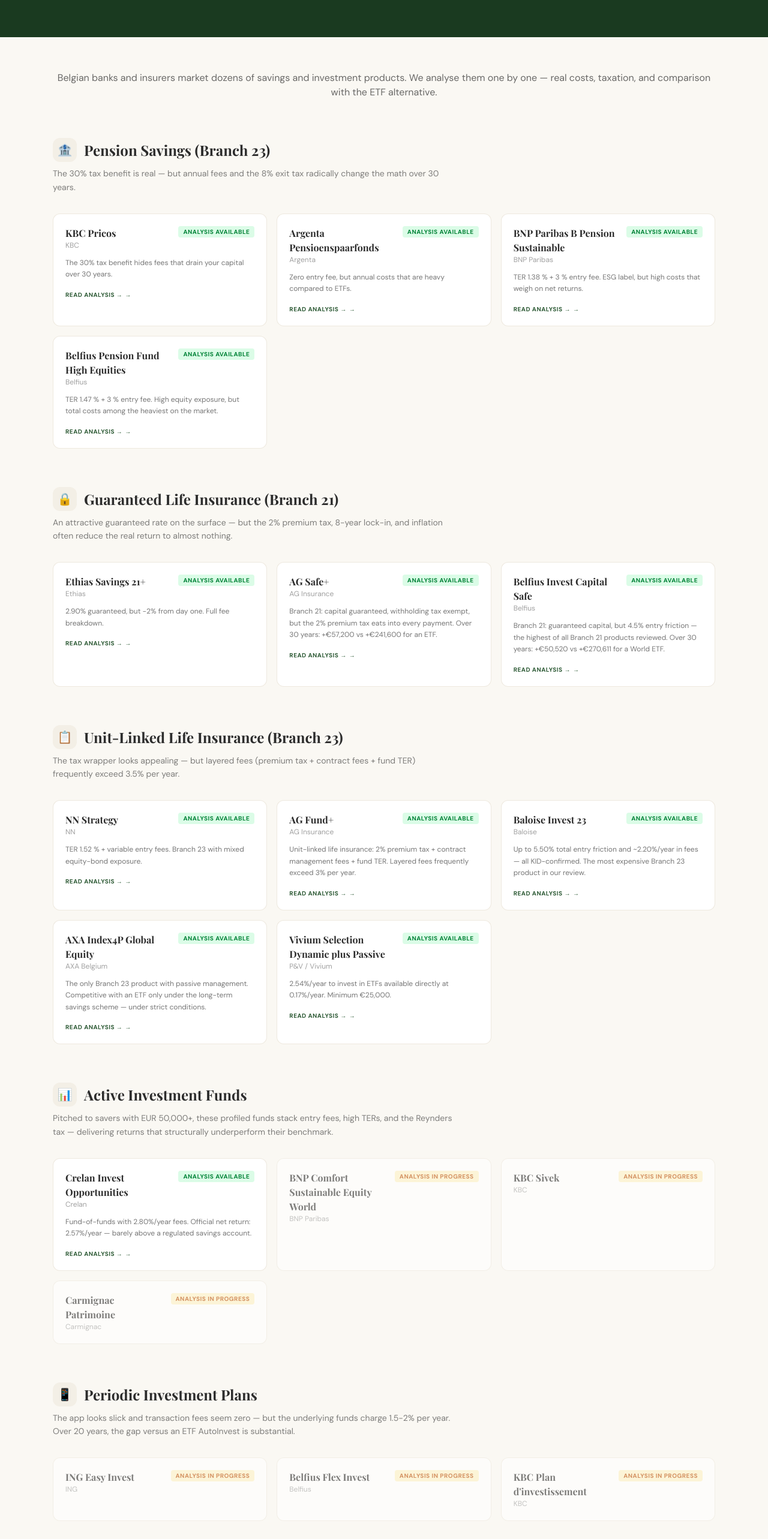
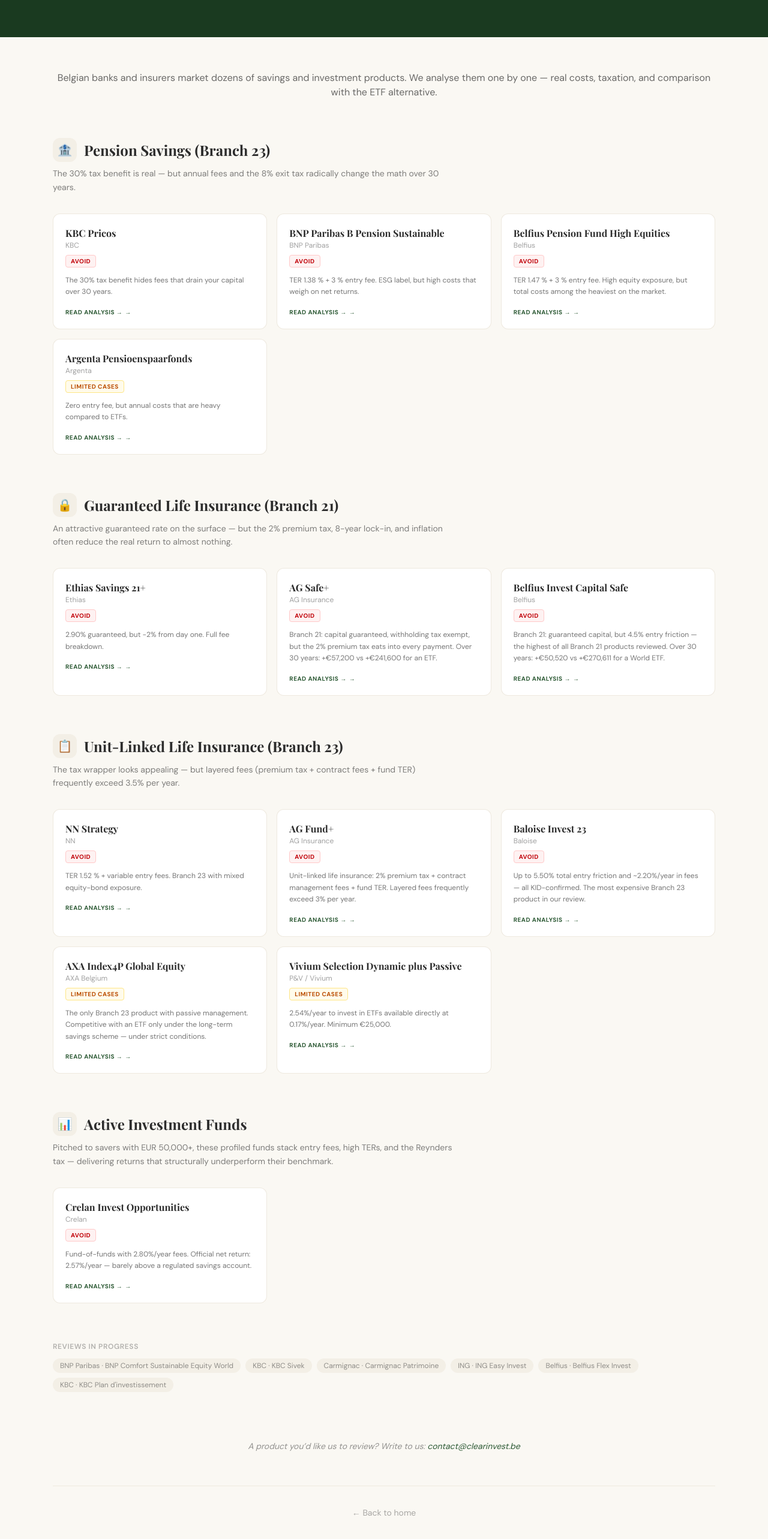
Before and after one commit to qrosar/clearInvest, a Next.js app: page /en/analyse-produits in a window 1280 px wide. Shown: the part 230-2796 px from the top of the page at 60% size. Built offline with nearby package versions, Linux system fonts and the light colour scheme; a web font is replaced by a local one.

Commit message:
Product Review page changes

```diff
--- a/app/[locale]/analyse-produits/page.tsx
+++ b/app/[locale]/analyse-produits/page.tsx
@@ -18,22 +18,27 @@
   }
 }
 
+type Verdict = 'avoid' | 'avoid_conditions' | 'niche';
+
 interface ProductCardProps {
   name: string;
   provider: string;
-  status: 'available' | 'in_progress';
-  link?: string;
+  link: string;
   teaser?: string;
-  statusLabel: string;
+  verdict?: Verdict;
+  verdictLabel?: string;
   readAnalysisLabel?: string;
 }
 
-function ProductCard({ name, provider, status, link, teaser, statusLabel, readAnalysisLabel }: ProductCardProps) {
-  const isAvailable = status === 'available' && link;
+function ProductCard({ name, provider, link, teaser, verdict, verdictLabel, readAnalysisLabel }: ProductCardProps) {
+  const verdictStyles: Record<Verdict, string> = {
+    avoid: 'bg-red-50 text-red-700 border border-red-200',
+    avoid_conditions: 'bg-amber-50 text-amber-700 border border-amber-200',
+    niche: 'bg-[var(--warm-tan)]/30 text-[var(--charcoal)]/60',
+  };
 
-  const content = (
-    <>
-      <div className="flex items-start justify-between gap-4">
+  return (
+    <Link href={link} className="group flex flex-col rounded-xl border border-[var(--warm-tan)]/40 bg-white p-5 transition-all duration-200 hover:-translate-y-0.5 hover:shadow-md cursor-pointer">
       <div>
         <h3 className="font-heading text-base font-bold text-[var(--charcoal)]">
           {name}
@@ -41,14 +46,11 @@
         <p className="text-xs text-[var(--charcoal)]/45">
           {provider}
         </p>
-        </div>
-        <span className={`flex-shrink-0 whitespace-nowrap rounded px-2 py-0.5 text-[10px] font-bold uppercase tracking-wider ${
-          isAvailable
-            ? 'bg-green-100 text-green-700'
-            : 'bg-amber-100 text-amber-700'
-        }`}>
-          {statusLabel}
+        {verdict && verdictLabel && (
+          <span className={`mt-2 inline-flex rounded px-2 py-0.5 text-[10px] font-bold uppercase tracking-wider ${verdictStyles[verdict]}`}>
+            {verdictLabel}
           </span>
+        )}
       </div>
 
       {teaser && (
@@ -57,37 +59,25 @@
         </p>
       )}
 
-      {isAvailable && (
       <div className="mt-4 flex items-center gap-1 text-[10px] font-bold uppercase tracking-wider text-[var(--forest)]">
         <span>{readAnalysisLabel || "Lire l'analyse"}</span>
         <span className="transition-transform duration-200 group-hover:translate-x-0.5">→</span>
       </div>
-      )}
-    </>
-  );
-
-  const className = `group flex flex-col rounded-xl border border-[var(--warm-tan)]/40 bg-white p-5 transition-all duration-200 ${
-    isAvailable
-      ? 'hover:-translate-y-0.5 hover:shadow-md cursor-pointer'
-      : 'opacity-60 cursor-default'
-  }`;
-
-  if (isAvailable) {
-    return (
-      <Link href={link} className={className}>
-        {content}
     </Link>
   );
 }
 
-  return (
-    <div className={className}>
-      {content}
-    </div>
-  );
-}
-
-function CategorySection({ title, subtitle, icon, children }: { title: string; subtitle: string; icon: string; children: React.ReactNode }) {
+function CategorySection({
+  title,
+  subtitle,
+  icon,
+  children,
+}: {
+  title: string;
+  subtitle: string;
+  icon: string;
+  children: React.ReactNode;
+}) {
   return (
     <section className="mb-16">
       <div className="mb-8">
@@ -110,8 +100,39 @@
   );
 }
 
+interface ComingSoonProduct {
+  name: string;
+  provider: string;
+}
+
+function ComingSoonSection({ heading, products }: { heading: string; products: ComingSoonProduct[] }) {
+  return (
+    <div className="mb-12">
+      <p className="mb-3 text-xs font-semibold uppercase tracking-wider text-[var(--charcoal)]/35">
+        {heading}
+      </p>
+      <div className="flex flex-wrap gap-2">
+        {products.map(({ name, provider }) => (
+          <span key={name} className="rounded-full bg-[var(--warm-tan)]/20 px-3 py-1 text-xs text-[var(--charcoal)]/50">
+            {provider} · {name}
+          </span>
+        ))}
+      </div>
+    </div>
+  );
+}
+
 export default async function AnalyseProduitsPage() {
   const t = await getTranslations('analyseProductsPage');
+
+  const comingSoon: ComingSoonProduct[] = [
+    { name: 'BNP Comfort Sustainable Equity World', provider: 'BNP Paribas' },
+    { name: 'KBC Sivek', provider: 'KBC' },
+    { name: 'Carmignac Patrimoine', provider: 'Carmignac' },
+    { name: 'ING Easy Invest', provider: 'ING' },
+    { name: 'Belfius Flex Invest', provider: 'Belfius' },
+    { name: "KBC Plan d'investissement", provider: 'KBC' },
+  ];
 
   return (
     <>
@@ -133,7 +154,7 @@
           {t('intro')}
         </p>
 
-        {/* Category 1 */}
+        {/* Category 1 — Pension savings */}
         <CategorySection
           title={t('cat_pension_title')}
           subtitle={t('cat_pension_subtitle')}
@@ -142,42 +163,42 @@
           <ProductCard
             name="KBC Pricos"
             provider="KBC"
-            status="available"
             link="/analyse-produits/kbc-pricos"
             teaser={t('card_kbc_teaser')}
-            statusLabel={t('status_available')}
+            verdict="avoid"
+            verdictLabel={t('verdict_avoid')}
+            readAnalysisLabel={t('read_analysis')}
+          />
+          <ProductCard
+            name="BNP Paribas B Pension Sustainable"
+            provider="BNP Paribas"
+            link="/analyse-produits/bnp-b-pension"
+            teaser={t('card_bnp_teaser')}
+            verdict="avoid"
+            verdictLabel={t('verdict_avoid')}
+            readAnalysisLabel={t('read_analysis')}
+          />
+          <ProductCard
+            name="Belfius Pension Fund High Equities"
+            provider="Belfius"
+            link="/analyse-produits/belfius-pension-high-equities"
+            teaser={t('card_belfius_teaser')}
+            verdict="avoid"
+            verdictLabel={t('verdict_avoid')}
             readAnalysisLabel={t('read_analysis')}
           />
           <ProductCard
             name="Argenta Pensioenspaarfonds"
             provider="Argenta"
-            status="available"
             link="/analyse-produits/argenta-pensioenspaarfonds"
             teaser={t('card_argenta_teaser')}
-            statusLabel={t('status_available')}
-            readAnalysisLabel={t('read_analysis')}
-          />
-          <ProductCard
-            name="BNP Paribas B Pension Sustainable"
-            provider="BNP Paribas"
-            status="available"
-            link="/analyse-produits/bnp-b-pension"
-            teaser={t('card_bnp_teaser')}
-            statusLabel={t('status_available')}
-            readAnalysisLabel={t('read_analysis')}
-          />
-          <ProductCard
-            name="Belfius Pension Fund High Equities"
-            provider="Belfius"
-            status="available"
-            link="/analyse-produits/belfius-pension-high-equities"
-            teaser={t('card_belfius_teaser')}
-            statusLabel={t('status_available')}
+            verdict="avoid_conditions"
+            verdictLabel={t('verdict_avoid_conditions')}
             readAnalysisLabel={t('read_analysis')}
           />
         </CategorySection>
 
-        {/* Category 2 */}
+        {/* Category 2 — Branch 21 */}
         <CategorySection
           title={t('cat_insurance_guaranteed_title')}
           subtitle={t('cat_insurance_guaranteed_subtitle')}
@@ -186,33 +207,33 @@
           <ProductCard
             name="Ethias Savings 21+"
             provider="Ethias"
-            status="available"
             link="/analyse-produits/ethias-savings-21"
             teaser={t('card_ethias_teaser')}
-            statusLabel={t('status_available')}
+            verdict="avoid"
+            verdictLabel={t('verdict_avoid')}
             readAnalysisLabel={t('read_analysis')}
           />
           <ProductCard
             name="AG Safe+"
             provider="AG Insurance"
-            status="available"
             link="/analyse-produits/ag-safe-plus"
             teaser={t('card_ag_safe_teaser')}
-            statusLabel={t('status_available')}
+            verdict="avoid"
+            verdictLabel={t('verdict_avoid')}
             readAnalysisLabel={t('read_analysis')}
           />
           <ProductCard
             name="Belfius Invest Capital Safe"
             provider="Belfius"
-            status="available"
             link="/analyse-produits/belfius-invest-capital-safe"
             teaser={t('card_belfius_capital_safe_teaser')}
-            statusLabel={t('status_available')}
+            verdict="avoid"
+            verdictLabel={t('verdict_avoid')}
             readAnalysisLabel={t('read_analysis')}
           />
         </CategorySection>
 
-        {/* Category 3 */}
+        {/* Category 3 — Branch 23 */}
         <CategorySection
           title={t('cat_insurance_funds_title')}
           subtitle={t('cat_insurance_funds_subtitle')}
@@ -221,51 +242,51 @@
           <ProductCard
             name="NN Strategy"
             provider="NN"
-            status="available"
             link="/analyse-produits/nn-strategy"
             teaser={t('card_nn_teaser')}
-            statusLabel={t('status_available')}
+            verdict="avoid"
+            verdictLabel={t('verdict_avoid')}
             readAnalysisLabel={t('read_analysis')}
           />
           <ProductCard
             name="AG Fund+"
             provider="AG Insurance"
-            status="available"
             link="/analyse-produits/ag-fund-plus"
             teaser={t('card_ag_teaser')}
-            statusLabel={t('status_available')}
+            verdict="avoid"
+            verdictLabel={t('verdict_avoid')}
             readAnalysisLabel={t('read_analysis')}
           />
           <ProductCard
             name="Baloise Invest 23"
             provider="Baloise"
-            status="available"
             link="/analyse-produits/baloise-invest"
             teaser={t('card_baloise_teaser')}
-            statusLabel={t('status_available')}
+            verdict="avoid"
+            verdictLabel={t('verdict_avoid')}
             readAnalysisLabel={t('read_analysis')}
           />
           <ProductCard
             name="AXA Index4P Global Equity"
             provider="AXA Belgium"
-            status="available"
             link="/analyse-produits/axa-index4p"
             teaser={t('card_axa_teaser')}
-            statusLabel={t('status_available')}
+            verdict="avoid_conditions"
+            verdictLabel={t('verdict_avoid_conditions')}
             readAnalysisLabel={t('read_analysis')}
           />
           <ProductCard
             name="Vivium Selection Dynamic plus Passive"
             provider="P&V / Vivium"
-            status="available"
             link="/analyse-produits/vivium-selection"
             teaser={t('card_vivium_teaser')}
-            statusLabel={t('status_available')}
+            verdict="avoid_conditions"
+            verdictLabel={t('verdict_avoid_conditions')}
             readAnalysisLabel={t('read_analysis')}
           />
         </CategorySection>
 
-        {/* Category 4 */}
+        {/* Category 4 — Active funds */}
         <CategorySection
           title={t('cat_active_funds_title')}
           subtitle={t('cat_active_funds_subtitle')}
@@ -274,57 +295,19 @@
           <ProductCard
             name="Crelan Invest Opportunities"
             provider="Crelan"
-            status="available"
             link="/analyse-produits/crelan-invest-opportunities"
             teaser={t('card_crelan_opps_teaser')}
-            statusLabel={t('status_available')}
+            verdict="avoid"
+            verdictLabel={t('verdict_avoid')}
             readAnalysisLabel={t('read_analysis')}
-          />
-          <ProductCard
-            name="BNP Comfort Sustainable Equity World"
-            provider="BNP Paribas"
-            status="in_progress"
-            statusLabel={t('status_in_progress')}
-          />
-          <ProductCard
-            name="KBC Sivek"
-            provider="KBC"
-            status="in_progress"
-            statusLabel={t('status_in_progress')}
-          />
-          <ProductCard
-            name="Carmignac Patrimoine"
-            provider="Carmignac"
-            status="in_progress"
-            statusLabel={t('status_in_progress')}
           />
         </CategorySection>
 
-        {/* Category 5 */}
-        <CategorySection
-          title={t('cat_investment_plans_title')}
-          subtitle={t('cat_investment_plans_subtitle')}
-          icon="📱"
-        >
-          <ProductCard
-            name="ING Easy Invest"
-            provider="ING"
-            status="in_progress"
-            statusLabel={t('status_in_progress')}
+        {/* Coming soon — analyses in progress */}
+        <ComingSoonSection
+          heading={t('coming_soon_heading')}
+          products={comingSoon}
         />
-          <ProductCard
-            name="Belfius Flex Invest"
-            provider="Belfius"
-            status="in_progress"
-            statusLabel={t('status_in_progress')}
-          />
-          <ProductCard
-            name="KBC Plan d'investissement"
-            provider="KBC"
-            status="in_progress"
-            statusLabel={t('status_in_progress')}
-          />
-        </CategorySection>
 
         <p className="mt-20 text-center text-sm text-[var(--charcoal)]/50 italic">
           {t.rich('note', {
```
Also changed, not shown: messages/en.json, messages/fr.json, messages/nl.json. Lines whose indentation alone changed are shown as unchanged.
